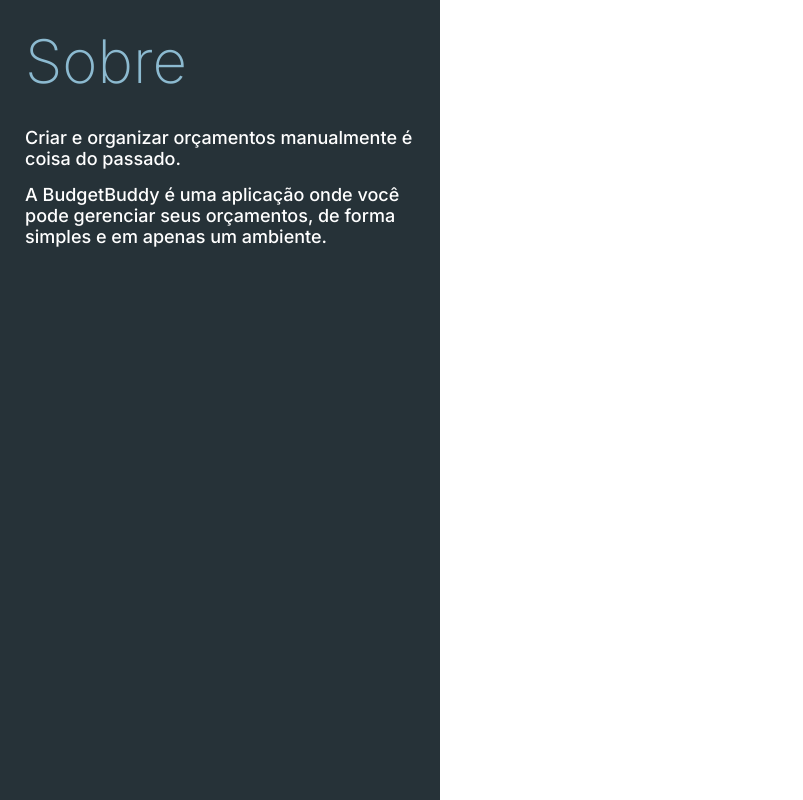
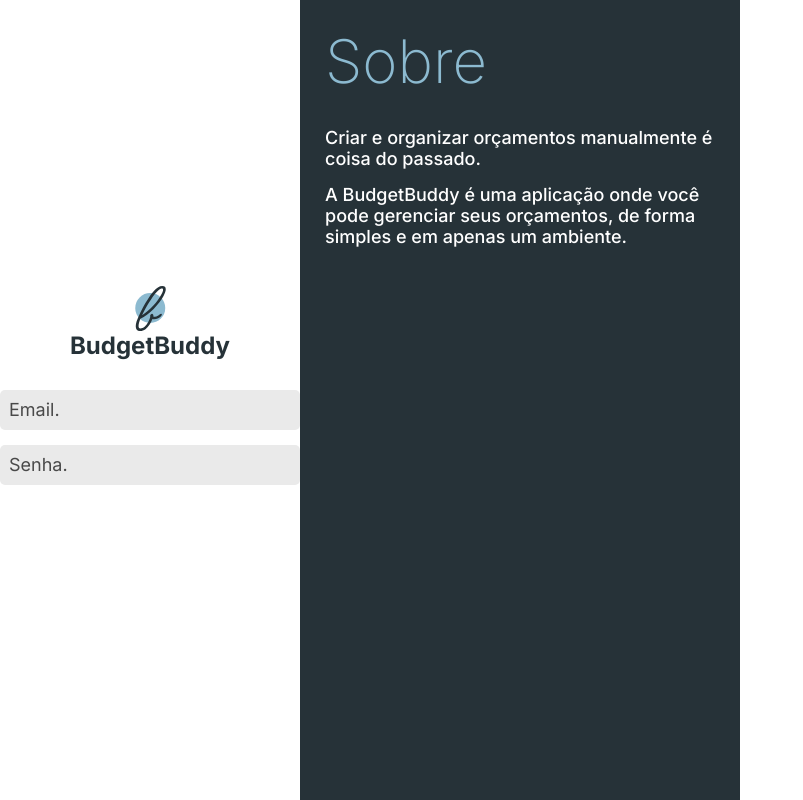
Before and after one commit to alefrrlima/budgetbuddy, a JavaScript app: page / in a window 1280 px wide. Shown: the whole page, without its empty margins (0-803 px from the left). Built offline with nearby package versions, Linux system fonts and the light colour scheme.

Commit message:
added new components

```diff
--- /dev/null
+++ b/src/components/BBVerticalLogo/BBVerticalLogo.css
@@ -0,0 +1,10 @@
+.bbVerticalLogo {
+   margin-bottom: 30px;
+}
+
+.bbVerticalLogo div {
+   display: flex;
+   flex-direction: column;
+   align-items: center;
+   justify-content: center;
+}
--- /dev/null
+++ b/src/components/BBVerticalLogo/BBVerticalLogo.js
@@ -0,0 +1,14 @@
+import bblogo from '../../images/bb-logo.svg';
+
+import "./BBVerticalLogo.css"
+
+export default function BBVerticalLogo() {
+   return (
+      <div className="bbVerticalLogo">
+         <div>
+            <img src={bblogo} />
+            <h2>BudgetBuddy</h2>
+         </div>
+      </div>
+   );
+}
--- /dev/null
+++ b/src/components/InputBox/InputBox.css
@@ -0,0 +1,15 @@
+.inputBox{
+   width: 300px;
+   height: 40px;
+   background-color: var(--c9);
+   padding: 9px;
+   font-size: 1.8rem;
+   font-weight: 400;
+   font-family: 'Inter', sans-serif;
+   border-radius: 5px;
+   margin-bottom: 15px;
+}
+
+input::placeholder{
+   color: var(--c7);
+}
--- /dev/null
+++ b/src/components/InputBox/InputBox.js
@@ -0,0 +1,11 @@
+import "./InputBox.css"
+
+export default function InputBox(props){
+   return(
+      <input
+         className="inputBox"
+         type={props.inputType}
+         placeholder={props.inputPlaceholder}
+      />
+   )
+}
--- /dev/null
+++ b/src/components/LoginForm/LoginForm.js
@@ -0,0 +1,29 @@
+import "./LoginForm.css"
+
+import BBVerticalLogo from "../BBVerticalLogo/BBVerticalLogo.js"
+import InputBox from "../InputBox/InputBox.js"
+
+export default function LoginForm(){
+   return(
+      <div className="loginForm">
+
+         <BBVerticalLogo />
+
+         <form>
+            <InputBox
+            inputType="email"
+            inputPlaceholder="Email."
+            />
+            <InputBox
+            inputType="password"
+            inputPlaceholder="Senha."
+            />
+
+            <button></button>
+         </form>
+
+         <span></span>
+         <span></span>
+      </div>
+   )
+}
--- a/src/pages/LoginPage/LoginPage.js
+++ b/src/pages/LoginPage/LoginPage.js
@@ -1,12 +1,13 @@
 import '../../styles/global.css';
 
 import DarkAside from '../../components/DarkAside/DarkAside.js';
+import LoginForm from "../../components/LoginForm/LoginForm.js"
 
 export default function LoginPage() {
    return (
       <div className="hContainer">
          <main className="centerContent">
-
+            <LoginForm />
          </main>
 
          <DarkAside
--- a/src/styles/global.css
+++ b/src/styles/global.css
@@ -38,11 +38,23 @@
    background-color: var(--c2);
 }
 
+form {
+   display: flex;
+   flex-direction: column;
+   margin-bottom: 15px;
+}
+
 h1 {
    font-size: 6rem;
    font-weight: 200;
    color: var(--c12);
    margin-bottom: 30px;
+}
+
+h2 {
+   font-size: 2.4rem;
+   font-weight: 700;
+   color: var(--c10);
 }
 
 p {
```
Also changed, not shown: src/components/LoginForm/LoginForm.css (added).
